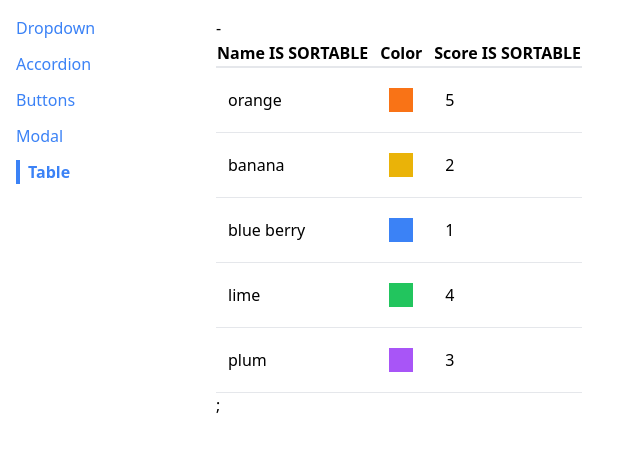
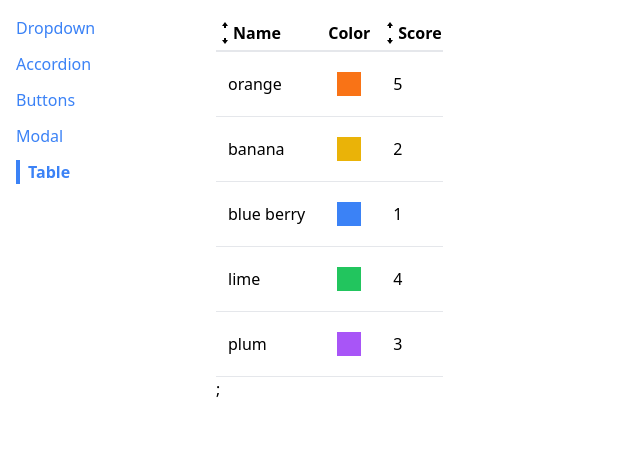
Before and after one commit to ElSmith7/react-menu-components, a React (Create React App) app: page /table in a window 1280 px wide. Shown: the top 452 px of the page, without its empty margins (0-640 px from the left). Built offline with nearby package versions, Linux system fonts and the light colour scheme.

Commit message:
finished adding sorting to table and adding icons

```diff
--- a/src/components/SortableTable.js
+++ b/src/components/SortableTable.js
@@ -1,4 +1,5 @@
 import { useState } from "react";
+import { GoArrowSmallDown, GoArrowSmallUp } from "react-icons/go";
 import Table from "./Table";
 
 function SortableTable(props) {
@@ -7,13 +8,19 @@
   const { config, data } = props;
 
   const handleClick = (label) => {
+    if (sortBy && label !== sortBy) {
+      setSortOrder("asc");
+      setSortBy(label);
+      return;
+    }
+
     if (sortOrder === null) {
       setSortOrder("asc");
       setSortBy(label);
     } else if (sortOrder === "asc") {
-      setSortOrder("dec");
+      setSortOrder("desc");
       setSortBy(label);
-    } else if (sortOrder === "dec") {
+    } else if (sortOrder === "desc") {
       setSortOrder(null);
       setSortBy(null);
     }
@@ -23,21 +30,29 @@
     if (!column.sortValue) {
       return column;
     }
+
     return {
       ...column,
       header: () => (
-        <th onClick={() => handleClick(column.label)}>
-          {column.label} IS SORTABLE
+        <th
+          className="cursor-pointer hover:bg-gray-100"
+          onClick={() => handleClick(column.label)}
+        >
+          <div className="flex items-center">
+            {getIcons(column.label, sortBy, sortOrder)} {column.label}
+          </div>{" "}
         </th>
       ),
     };
   });
+
   let sortedData = data;
   if (sortBy && sortOrder) {
     const { sortValue } = config.find((column) => column.label === sortBy);
     sortedData = [...data].sort((a, b) => {
       const valueA = sortValue(a);
       const valueB = sortValue(b);
+
       const reverseOrder = sortOrder === "asc" ? 1 : -1;
 
       if (typeof valueA === "string") {
@@ -50,11 +65,40 @@
 
   return (
     <div>
-      {" "}
-      {sortOrder} - {sortBy}
       <Table {...props} data={sortedData} config={updatedConfig} />;
     </div>
   );
 }
 
+function getIcons(label, sortBy, sortOrder) {
+  if (label !== sortBy) {
+    return (
+      <div>
+        <GoArrowSmallUp />
+        <GoArrowSmallDown />
+      </div>
+    );
+  }
+  if (sortOrder === null) {
+    return (
+      <div>
+        <GoArrowSmallUp />
+        <GoArrowSmallDown />
+      </div>
+    );
+  } else if (sortOrder === "asc") {
+    return (
+      <div>
+        <GoArrowSmallUp />
+      </div>
+    );
+  } else if (sortOrder === "desc") {
+    return (
+      <div>
+        <GoArrowSmallDown />
+      </div>
+    );
+  }
+}
+
 export default SortableTable;
--- a/src/pages/TablePage.js
+++ b/src/pages/TablePage.js
@@ -1,4 +1,3 @@
-import Table from "../components/Table";
 import SortableTable from "../components/SortableTable";
 
 function TablePage() {
```
